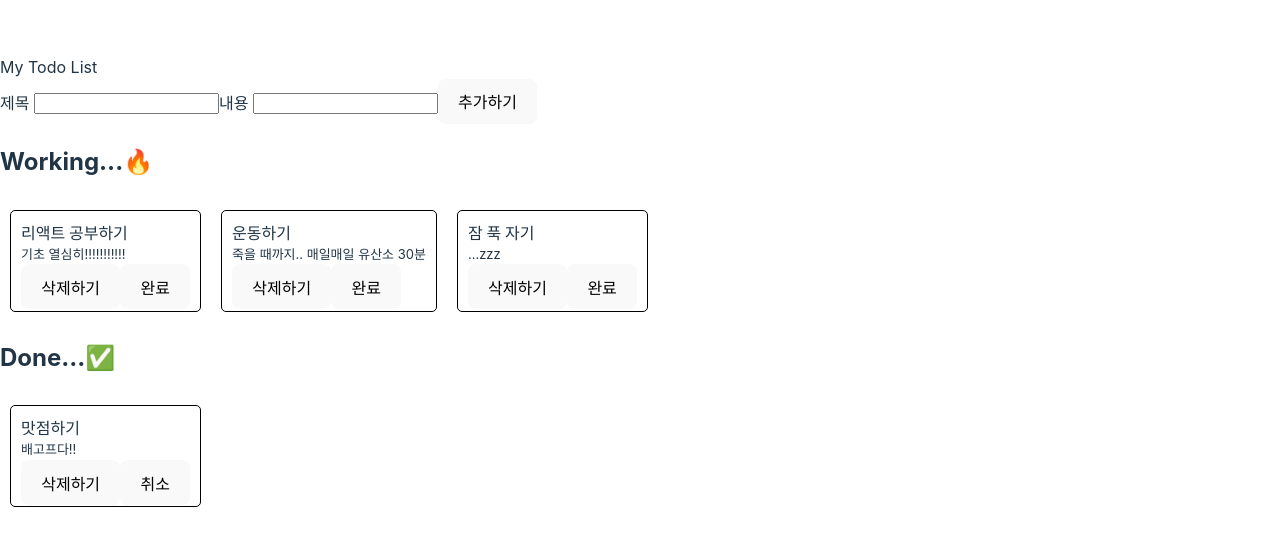
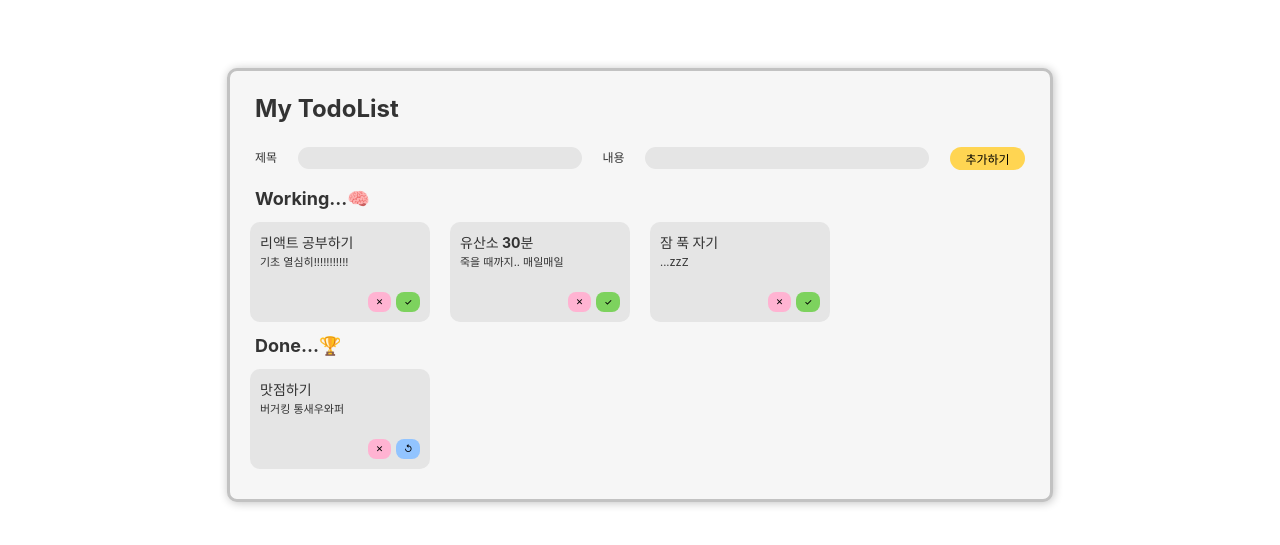
Before and after one commit to oneieo/practice_projects, a React (Vite) app in the folder pracReact/: page / in a window 1280 px wide. Shown: the part 115-660 px from the top of the page. Built offline with nearby package versions, Linux system fonts and the light colour scheme.

Commit message:
update: css 수정

```diff
--- a/pracReact/src/App.jsx
+++ b/pracReact/src/App.jsx
@@ -16,27 +16,53 @@ function App() {
     },
     {
       id: new Date().getTime() + 1,
-      title: "운동하기",
-      content: "죽을 때까지.. 매일매일 유산소 30분",
+      title: "유산소 30분",
+      content: "죽을 때까지.. 매일매일",
       isDone: false,
     },
     {
       id: new Date().getTime() + 2,
       title: "잠 푹 자기",
-      content: "...zzz",
+      content: "...zzZ",
       isDone: false,
     },
     {
       id: new Date().getTime() + 3,
       title: "맛점하기",
-      content: "배고프다!!",
+      content: "버거킹 통새우와퍼",
       isDone: true,
     },
   ]);
 
+  const style = {
+    layout: {
+      //flexbox
+      width: "100vw",
+      height: "100vh",
+      display: "flex",
+      justifyContent:"center",
+      alignItems:"center",
+    },
+    mainBox: {
+      minWidth: "800px",
+      maxWidth: "1200px",
+      margin: "0 auto",
+      color: "#333333",
+      backgroundColor: "#f6f6f6",
+      border: "3px solid #c2c2c2",
+      borderRadius: "10px",
+      boxShadow: "1px 1px 10px #c2c2c2 ",
+    },
+    mainTitle: {
+      textIndent: "25px",
+    }
+  };
+
+
   return (
-    <div>
-      <span>My Todo List</span>
+    <div style={style.layout}>
+      <div style={style.mainBox}>
+        <h2 style={style.mainTitle}>My TodoList</h2>
         <WriteTodo
           title={title}
           content={content}
@@ -49,6 +75,7 @@ function App() {
         <TodoInProgress todos={todos} setTodos={setTodos} />
         <TodoFinished todos={todos} setTodos={setTodos} />
       </div>
+    </div>
   );
 }
 
--- a/pracReact/src/components/Todo.jsx
+++ b/pracReact/src/components/Todo.jsx
@@ -1,18 +1,60 @@
+const Todo = ({ id, title, content, isDone, todos, setTodos }) => {
 
-const Todo = ({ id, title, content, isDone, todos, setTodos }) => {
   const style = {
     todoBox: {
-      border: "1px solid black",
-      borderRadius: "5px",
-      padding: "10px",
       margin: "10px",
+      width: "160px",
       height: "80px",
+      padding: "10px 10px 10px 10px",
+      borderRadius: "10px",
+      backgroundColor: "#e5e5e5",
+      display: "flex",
+      flexDirection: "column",
+      justifyContent: "space-between",
     },
     title: {
       fontWeight: "bold",
+      fontSize: "14px",
+      overflow: "hidden",
+      marginBottom: "5px",
     },
     content: {
-      fontSize: "13px",
+      fontSize: "11px",
+      height: "35px",
+      overflow: "hidden",
+      marginBottom: "10px",
+    },
+    buttons: {
+      display: "flex",
+      justifyContent: "right",
+      gap: "5px",
+    },
+    deleteBtn: {
+      display: "flex",
+      justifyContent: "center",
+      alignItems: "center",
+      fontSize: "9px",
+      width: "15px",
+      height: "20px",
+      backgroundColor: "#FFB3D2"
+    },
+    completeBtn: {
+      display: "flex",
+      justifyContent: "center",
+      alignItems: "center",
+      fontSize: "9px",
+      width: "15px",
+      height: "20px",
+      backgroundColor: "#7DD25E",
+    },
+    cancelBtn: {
+      display: "flex",
+      justifyContent: "center",
+      alignItems: "center",
+      fontSize: "9px",
+      width: "10px",
+      height: "20px",
+      backgroundColor: "#92C4FF",
     },
   };
 
@@ -22,8 +64,6 @@ const Todo = ({ id, title, content, isDone, todos, setTodos }) => {
   };
 
   const clickCompleteBtn = () => {
-    // 완료버튼이 작동한 todo의 isDone을 true로 변경하고
-    // isDone이 false인 상태의 투두박스들로 setTodos
     const updatedTodos = todos.map((todo) => {
       if (todo.id === id) {
         return { ...todo, isDone: true };
@@ -34,8 +74,6 @@ const Todo = ({ id, title, content, isDone, todos, setTodos }) => {
   };
 
   const clickCancelBtn = () => {
-    // 취소버튼이 작동한 todo의 isDone을 false로 변경하고,
-    // isDone이 true인 상태의 투두박스들로 setTodos
     const updatedTodos = todos.map((todo) => {
       if (todo.id === id) {
         return { ...todo, isDone: false };
@@ -50,9 +88,9 @@ const Todo = ({ id, title, content, isDone, todos, setTodos }) => {
       <div style={style.todoBox}>
         <div style={style.title}>{title}</div>
         <div style={style.content}>{content}</div>
-        <div>
-          <button onClick={clickDeleteBtn}>삭제하기</button>
-          <button onClick={clickCompleteBtn}>완료</button>
+        <div style={style.buttons}>
+          <button onClick={clickDeleteBtn} style={style.deleteBtn}>✕</button>
+          <button onClick={clickCompleteBtn} style={style.completeBtn}>✓</button>
         </div>
       </div>
     );
@@ -61,9 +99,9 @@ const Todo = ({ id, title, content, isDone, todos, setTodos }) => {
       <div style={style.todoBox}>
         <div style={style.title}>{title}</div>
         <div style={style.content}>{content}</div>
-        <div>
-          <button onClick={clickDeleteBtn}>삭제하기</button>
-          <button onClick={clickCancelBtn}>취소</button>
+        <div style={style.buttons}>
+          <button onClick={clickDeleteBtn} style={style.deleteBtn}>✕</button>
+          <button onClick={clickCancelBtn} style={style.cancelBtn}>↺</button>
         </div>
       </div>
     );
--- a/pracReact/src/components/TodoFinished.jsx
+++ b/pracReact/src/components/TodoFinished.jsx
@@ -1,18 +1,30 @@
 import Todo from "./Todo";
 
 const TodoFinished = ({ todos, setTodos, setIsDone }) => {
-  const doneListStyle = {
-    display: "flex",
-    width: "1200px",
-    height: "120px",
+
+  const style = {
+    doneSection: {
+      padding: "0px 10px 0px 10px",
+    },
+    doneTitle: {
+      fontSize: "18px",
+      margin: "0px auto 0px auto",
+      textIndent: "15px",
+    },
+    doneList: {
+      display: "flex",
+      width: "800px",
+      height: "120px",
+      marginBottom: "20px",
+    },
   };
 
   return (
-    <div>
+    <div style={style.doneSection}>
       <div>
-        <h2>Done...✅</h2>
+        <h2 style={style.doneTitle}>Done...🏆</h2>
       </div>
-      <div style={doneListStyle}>
+      <div style={style.doneList}>
         {/* 완료된 투두리스트가 옮겨질 부분 */}
         {todos.map((progress) => {
           if (progress.isDone === true) {
--- a/pracReact/src/components/TodoInProgress.jsx
+++ b/pracReact/src/components/TodoInProgress.jsx
@@ -1,18 +1,29 @@
 import Todo from "./Todo";
 
 const TodoInProgress = ({ todos, setTodos }) => {
-  const workingListStyle = {
-    display: "flex",
-    width: "1200px",
-    height: "120px",
+
+  const style = {
+    workingSection: {
+      padding: "0px 10px 0px 10px",
+    },
+    workingTitle: {
+      fontSize: "18px",
+      marginBottom: "0px",
+      textIndent: "15px",
+    },
+    workingList: {
+      display: "flex",
+      width: "800px",
+      height: "120px",
+    },
   };
 
   return (
-    <div>
+    <div style={style.workingSection}>
       <div>
-        <h2>Working...🔥</h2>
+        <h2 style={style.workingTitle}>Working...🧠</h2>
       </div>
-      <div style={workingListStyle}>
+      <div style={style.workingList}>
         {/* 진행중인 투두리스트가 생성될 부분 */}
         {todos.map((progress) => {
           if (progress.isDone === false) {
@@ -32,6 +43,6 @@ const TodoInProgress = ({ todos, setTodos }) => {
       </div>
     </div>
   );
-}
+};
 
-export default TodoInProgress
+export default TodoInProgress;
--- a/pracReact/src/components/WriteTodo.jsx
+++ b/pracReact/src/components/WriteTodo.jsx
@@ -1,11 +1,7 @@
 
 const WriteTodo = ({ title, content, isDone, todos, setTitle, setContent, setTodos }) => {
-  const handleTitleChange = (e) => {
-    setTitle(e.target.value);
-  };
-  const handleContentChange = (e) => {
-    setContent(e.target.value);
-  };
+  const handleTitleChange = (e) => {setTitle(e.target.value);};
+  const handleContentChange = (e) => {setContent(e.target.value);};
 
   const clickAddBtn = () => {
     const newTodos = {
@@ -22,11 +18,41 @@ const WriteTodo = ({ title, content, isDone, todos, setTitle, setContent, setTod
     setContent("");
   };
 
+  const style = {
+    writeTodoBox: {
+      fontSize: "12px",
+      display: "flex",
+      justifyContent: "space-between",
+      alignItems: "center",
+      padding: "0px 25px 0px 25px",
+    },
+    inputBox: {
+      width: "280px",
+      height: "20px",
+      borderRadius: "20px",
+      border: "none",
+      backgroundColor: "#e5e5e5",
+      textIndent: "10px",
+      outline: "none",
+    },
+    addBtn: {
+      display: "flex",
+      justifyContent: "center",
+      alignItems: "center",
+      height: "23px",
+      //border: "2px solid #c2c2c2",
+      borderRadius: "20px",
+      backgroundColor: "#FFD552",
+      outline: "none",
+      // addBtn:focus {outline:none;} 어떻게
+    }
+  };
+
   return (
-    <div>
-      제목 <input type="text" value={title} onChange={handleTitleChange} />
-      내용 <input type="text" value={content} onChange={handleContentChange} />
-      <button onClick={clickAddBtn}>추가하기</button>
+    <div style={style.writeTodoBox}>
+      제목 <input type="text" value={title} style={style.inputBox} onChange={handleTitleChange} />
+      내용 <input type="text" value={content} style={style.inputBox} onChange={handleContentChange} />
+      <button onClick={clickAddBtn} style={style.addBtn}>추가하기</button>
     </div>
   );
 }
```
Lines whose indentation alone changed are shown as unchanged.
